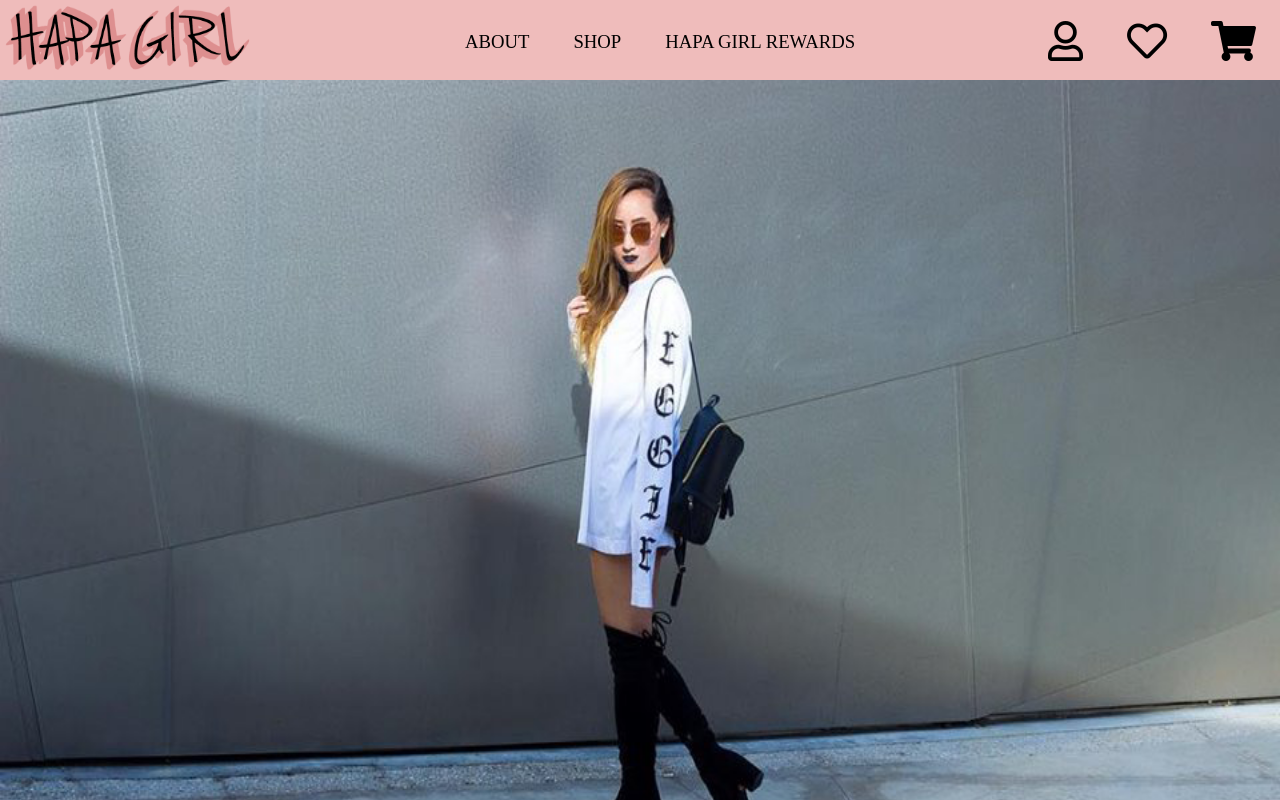
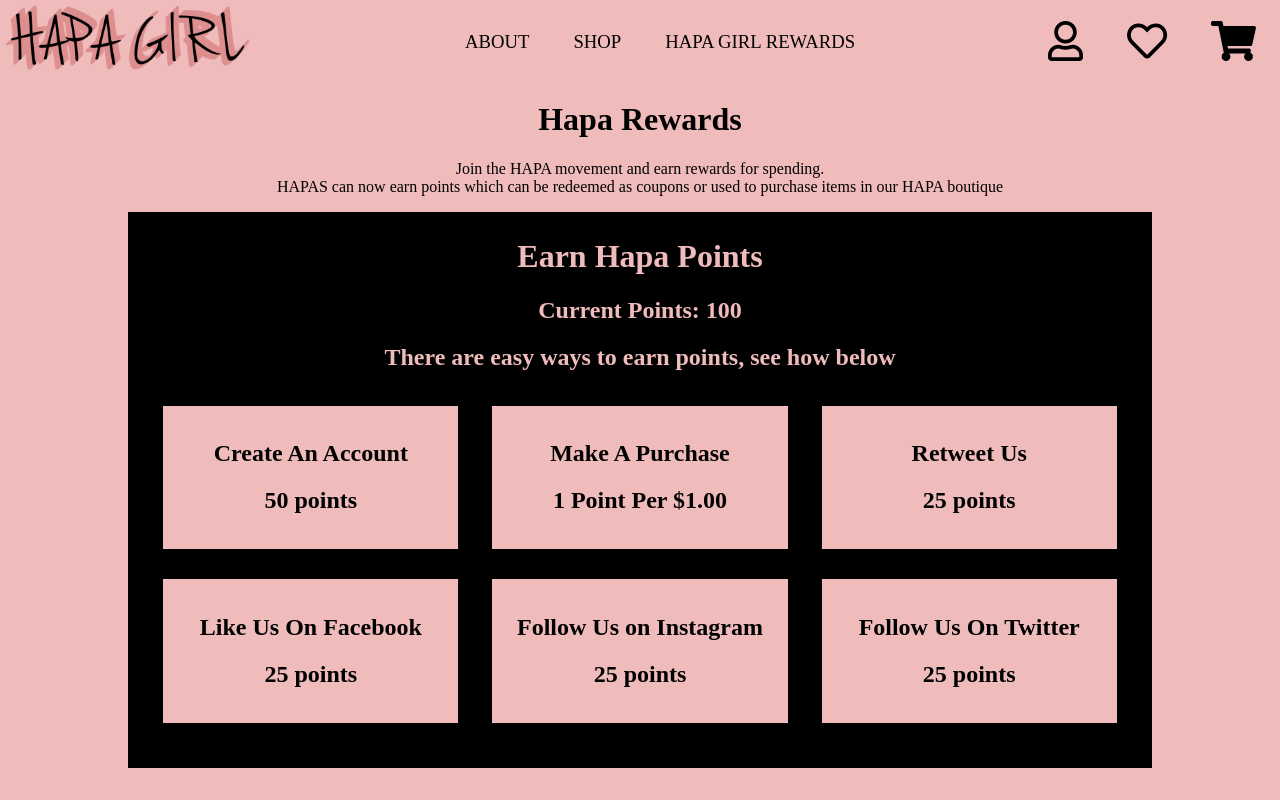
Before and after one commit to sashakyunghwa/hapagirl, a plain HTML site: page rewards.html in a window 1280 px wide. Shown: the top 800 px of the page. Drawn offline with Linux system fonts and the light colour scheme; a script that the page names is missing.

Commit message:
rewards points layout completed

```diff
--- a/rewards.html
+++ b/rewards.html
@@ -27,7 +27,51 @@
             </div>
         </div>
         <div id="hero-image-div">
-            <img id="hero-image" src="img/hero-image.png" alt="">
+            <div id="rewards-intro">
+                <h1>Hapa Rewards</h1>
+                <p>Join the HAPA movement and earn rewards for spending.<br>HAPAS can now earn points which can be redeemed as coupons or used to purchase items in our HAPA boutique</p>
+            </div>
+            <div id="points-container">
+                <div id="hapa-points">
+                    <h1>Earn Hapa Points</h1>
+                    <div id="current-points">
+                        <h2>Current Points: 100</h2>
+                    </div>
+                    <h2>There are easy ways to earn points, see how below</h2>
+                </div>
+                <div id="point-div-div">
+                    <div class="point-div">
+                        <img src="" alt="">
+                        <h2>Create An Account</h2>
+                        <h2>50 points</h2>
+                    </div>
+                    <div class="point-div">
+                        <img src="" alt="">
+                        <h2>Make A Purchase</h2>
+                        <h2>1 Point Per $1.00</h2>
+                    </div>
+                    <div class="point-div">
+                        <img src="" alt="">
+                        <h2>Retweet Us</h2>
+                        <h2>25 points</h2>
+                    </div>
+                    <div class="point-div">
+                        <img src="" alt="">
+                        <h2>Like Us On Facebook</h2>
+                        <h2>25 points</h2>
+                    </div>
+                    <div class="point-div">
+                        <img src="" alt="">
+                        <h2>Follow Us on Instagram</h2>
+                        <h2>25 points</h2>
+                    </div>
+                    <div class="point-div">
+                        <img src="" alt="">
+                        <h2>Follow Us On Twitter</h2>
+                        <h2>25 points</h2>
+                    </div>
+                </div>
+            </div>
         </div>
     </header>
     <main>
@@ -35,11 +79,6 @@
             <div id="max-about-div">
                 <img id="hapa-girl-image-about-section" src="img/hapagirl.png" alt="Hapa Girl Logo">
                 <h3 class="body-text">Lorem ipsum dolor, sit amet consectetur adipisicing elit. Magni voluptate atque voluptates doloremque facere, cum omnis sequi iusto quaerat nostrum quia praesentium illum neque impedit sunt ex? Nulla sapiente nostrum sit ut doloribus asperiores similique cum sunt, laborum deserunt molestias unde ullam explicabo maiores reprehenderit? Repellendus vero rerum ex quam reprehenderit. Porro blanditiis placeat cumque temporibus id eos iure quasi at ad aliquid omnis dicta quia quo, doloremque provident voluptates nulla vitae perspiciatis natus quam eius. Reiciendis facilis, ratione saepe mollitia exercitationem, ducimus eveniet ab illum magni itaque distinctio praesentium excepturi qui, iste perferendis libero obcaecati deleniti accusamus corrupti nesciunt repellendus. Ipsam sequi dolor porro veniam officia earum quaerat ullam? Sunt atque, nulla velit quae nisi veritatis aliquam! Accusantium magni nisi culpa voluptatibus itaque molestias nam corporis aliquid at suscipit saepe totam veniam maiores autem, doloremque earum repellendus eos aperiam ex deleniti vitae inventore, enim in. Praesentium nostrum porro dolorem necessitatibus perspiciatis cupiditate maxime quis qui ratione illo nesciunt ullam, aliquam est repudiandae. Molestias corrupti odio a laboriosam dolores! Ipsam distinctio saepe quidem rerum ipsum!</h3>
-            </div>
-        </section>
-        <section class="instagram section">
-            <div id="pixlee_container">
-                <script type="text/javascript">window.PixleeAsyncInit = function() {Pixlee.init({apiKey:'X1YXZcxb8OGPI3Uj6eE'});Pixlee.addSimpleWidget({widgetId:'7884'});};</script><script src="http://instafeed.assets.pixlee.com/assets/pixlee_widget_1_0_0.js"></script>
             </div>
         </section>
     </main>
--- a/style.css
+++ b/style.css
@@ -319,3 +319,37 @@
     color: black;
     font-size: 1.2em;
 }
+
+/* Rewards Page*/
+#rewards-intro {
+    color: black;
+    text-align: center;
+}
+
+#points-container {
+    background-color: black;
+    margin: auto;
+    text-align: center;
+    height: auto;
+    width: 80%;
+}
+
+#hapa-points {
+    padding-top: 5px;
+}
+
+#point-div-div {
+    padding: 0px 20px;
+    padding-bottom: 30px;
+}
+
+.point-div {
+    background-color: #efbcbb;
+    color: black;
+    display: inline-block;
+    width: 30%;
+    margin: 15px 15px;
+    padding: 15px 0px;
+    /* padding: 0;
+    margin: 0; */
+}
```
